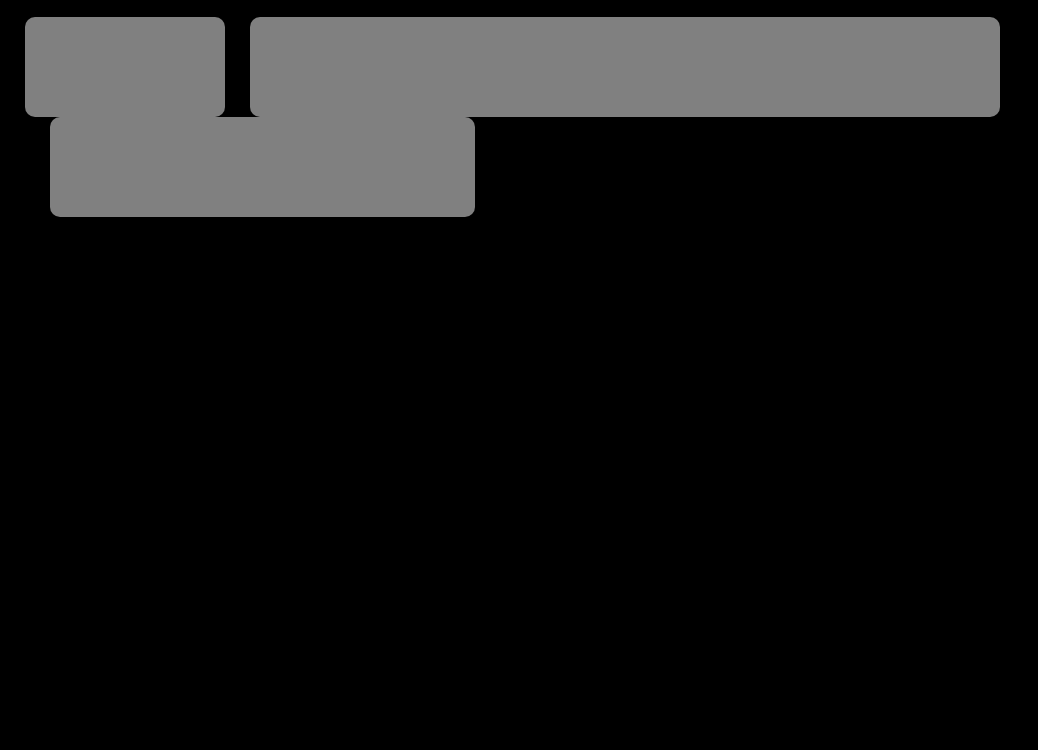
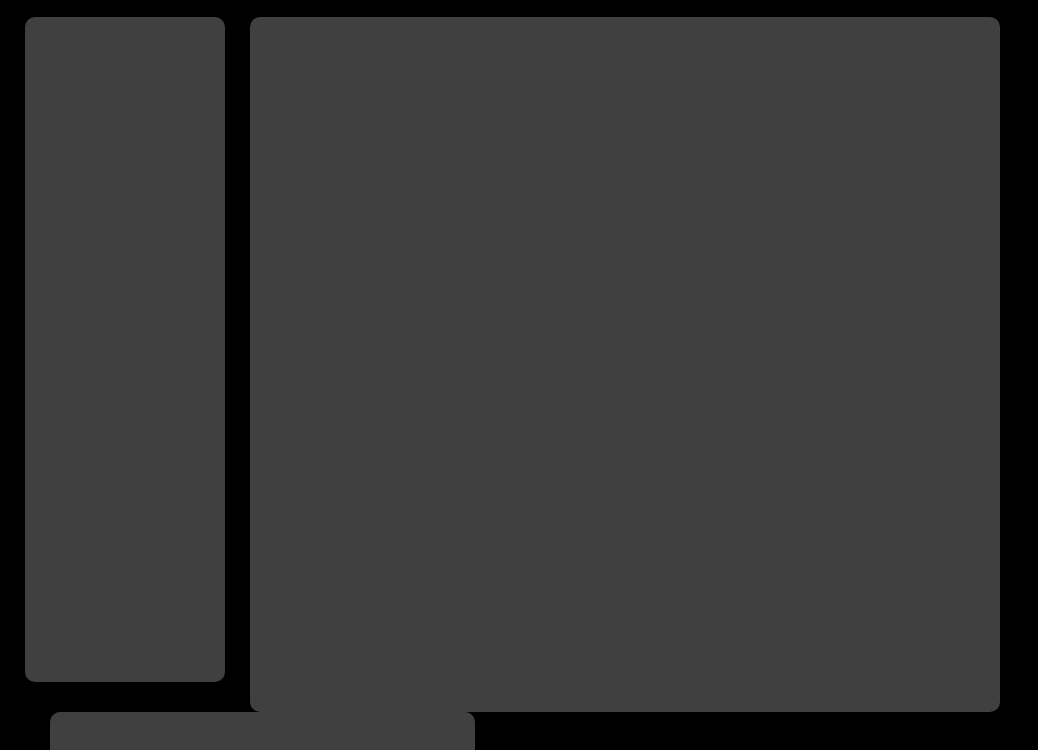
Before and after one commit to omaomach/GamePoint, a plain HTML site: page index.html in a window 1280 px wide. Shown: the part 50-800 px from the top of the page, without its empty margins (0-1038 px from the left). Drawn offline with Linux system fonts and the light colour scheme.

Commit message:
created page skeleton

```diff
--- a/styles.css
+++ b/styles.css
@@ -37,26 +37,29 @@ h2 {
 #leftSection {
     background-color: grey;
     width: 200px;
-    height: 100px;
+    height: 665px;
     float: left;
     border-radius: 10px;
+    opacity: 0.5;
 }
 
 #centerSection {
     background-color: grey;
     width: 750px;
-    height: 100px;
+    height: 695px;
     margin-left: 25px;
     float: left;
     border-radius: 10px;
+    opacity: 0.5;
 }
 
 #rightSection {
     background-color: grey;
     width: 400px;
-    height: 100px;
+    height: 695px;
     margin-left: 25px;
     padding-right: 25px;
     float: left;
     border-radius: 10px;
+    opacity: 0.5;
 }
```
